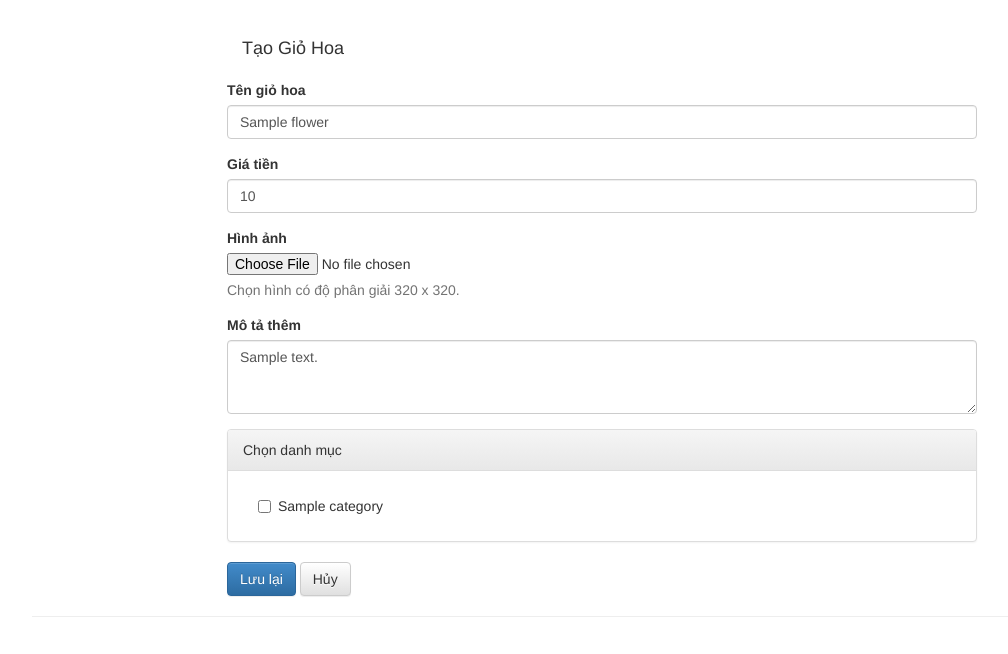
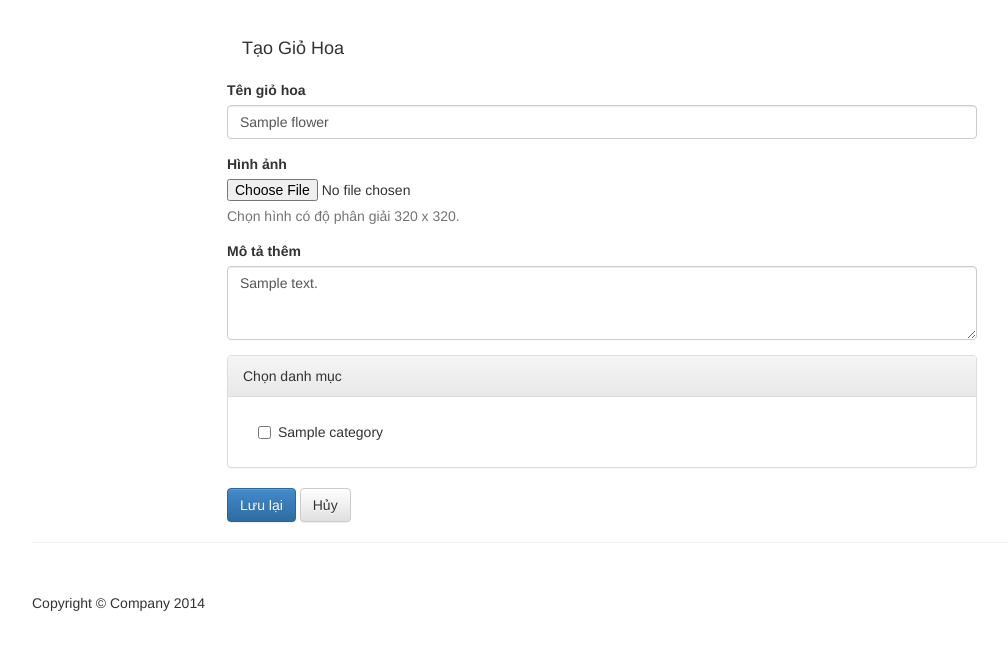
Before and after one commit to ntdtrong/flower_shop, a CakePHP app: the page made by app/View/Flowers/add.ctp in a window 1280 px wide. Shown: the part 51-705 px from the top of the page, without its empty margins (38-1046 px from the left). Run offline with PHP 8.4 and a stand-in for CakePHP, Linux system fonts and the light colour scheme; the template is opened without the code that fills it: most values are stand-ins (such as "Sample title", 1, 10 or a date in 2020); some libraries are stand-ins or nearby versions.

Commit message:
hide price

```diff
--- a/app/Controller/FlowersController.php
+++ b/app/Controller/FlowersController.php
@@ -113,7 +113,7 @@ class FlowersController extends AppController {
 				unset($data['flower']['image']);
 				unset($data['flower']['thumb']);
 			}
-
+			$data['flower']['price'] = 0;
 			if(!is_numeric($data['flower']['price'])){
 				$data['error'] = 'Bạn nhập giá tiền không hợp lệ.';
 			}
--- a/app/View/Flowers/add.ctp
+++ b/app/View/Flowers/add.ctp
@@ -9,7 +9,7 @@
 		    <input name="name" type="text" class="form-control" id="txtName" placeholder="Nhập tên" value="<?php echo @$data['flower']['name'];?>">
 		 </div>
 
-  		<div class="form-group">
+  		<div class="form-group" style="display: none;">
 		    <label for="txtPrice">Giá tiền</label>
 		    <input name="price" type="text" class="form-control" id="txtPrice" placeholder="Nhập giá" value="<?php echo @$data['flower']['price'];?>">
 		 </div>
@@ -22,7 +22,7 @@
 
   		<div class="form-group">
 		    <label for="txtDescription">Mô tả thêm</label>
-		    <textarea name="description" class="form-control" rows="3" id="txtDescription" placeholder="Nhập mô tả" ><?php if(isset($data['flower']['description'])) echo $data['flower']['description'];?></textarea>
+		    <textarea name="description" class="form-control" rows="3" id="txtDescription" placeholder="Nhập mô tả thêm" ><?php if(isset($data['flower']['description'])) echo $data['flower']['description'];?></textarea>
 		 </div>
 		 <div class="panel panel-default">
 			  <div class="panel-heading">Chọn danh mục</div>
--- a/app/View/Flowers/edit.ctp
+++ b/app/View/Flowers/edit.ctp
@@ -9,7 +9,7 @@
 		    <input name="name" type="text" class="form-control" id="txtName" placeholder="Nhập tên" value="<?php echo @$data['flower']['name'];?>">
 		</div>
 
-  		<div class="form-group">
+  		<div class="form-group" style="display: none;">
 		    <label for="txtPrice">Giá tiền</label>
 		    <input name="price" type="text" class="form-control" id="txtPrice" placeholder="Nhập giá" value="<?php echo @$data['flower']['price'];?>">
 		</div>
```
Also changed, not shown: 1 other file.
